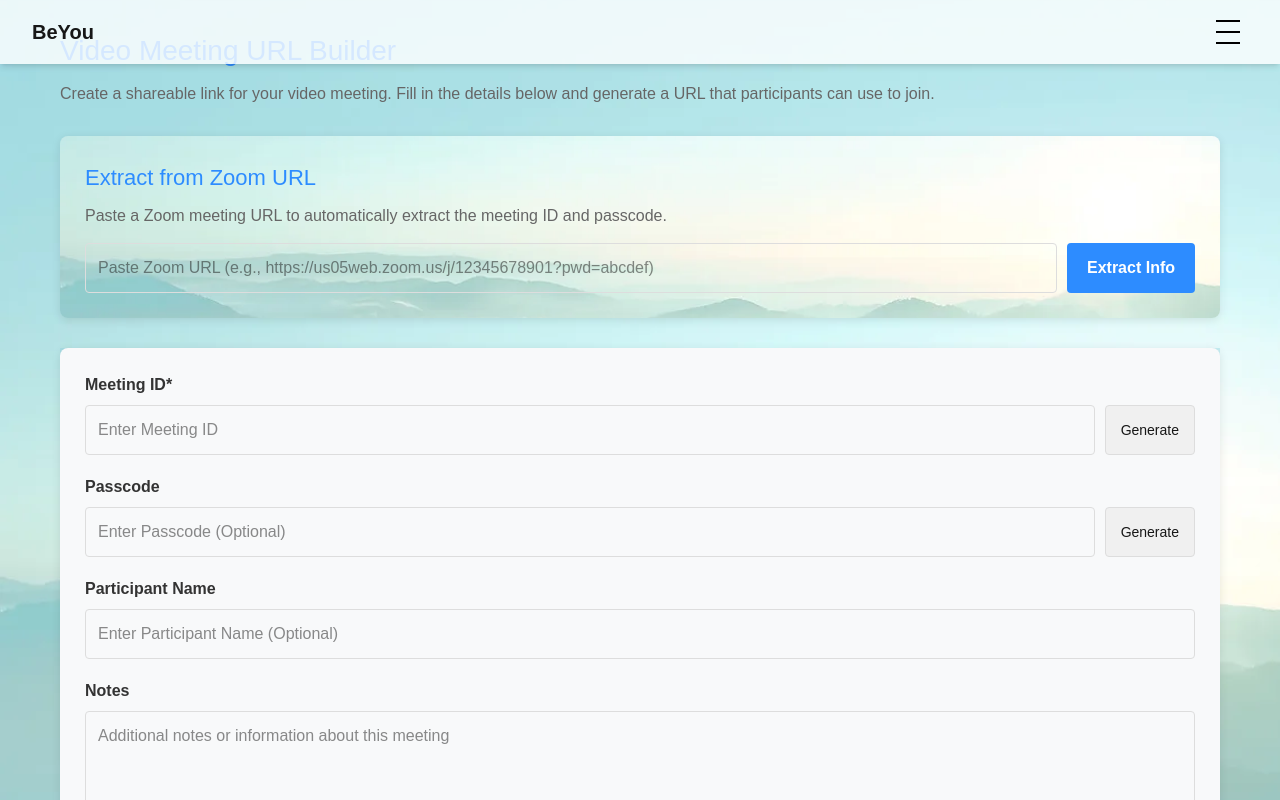
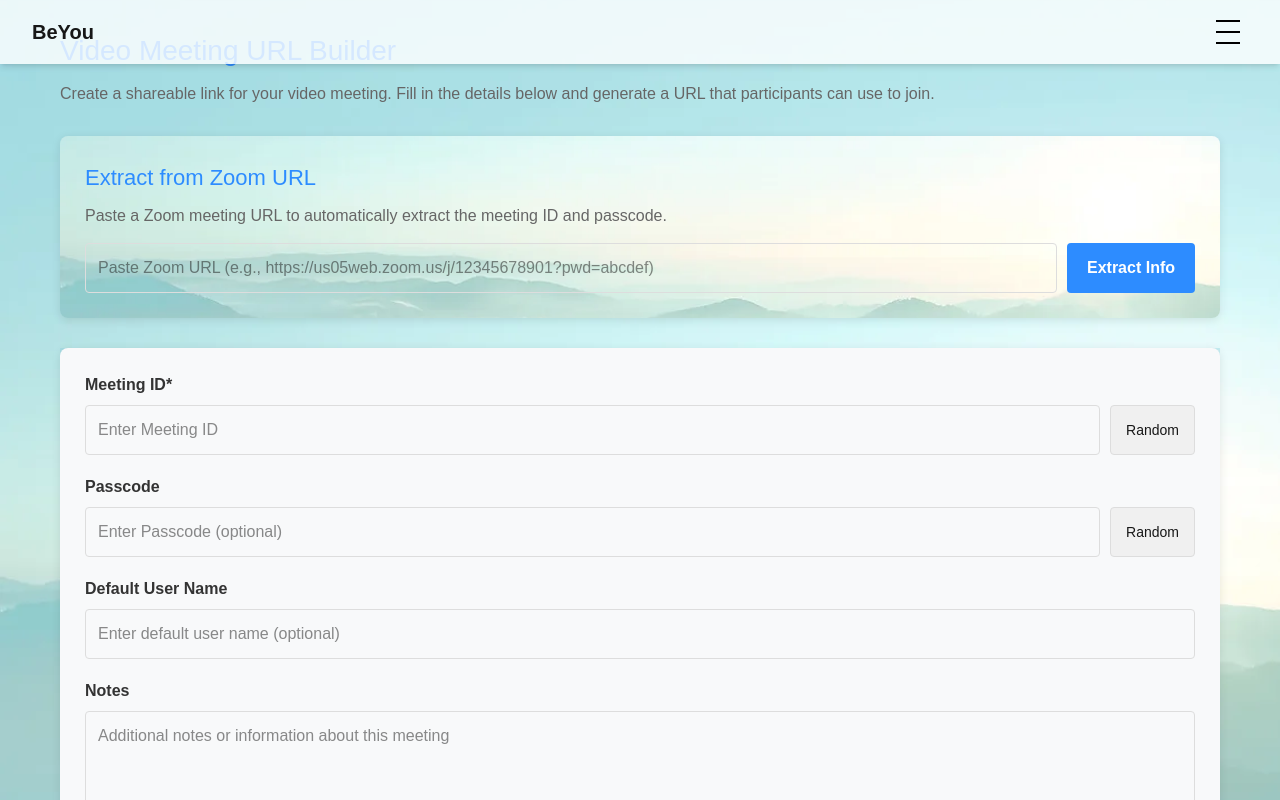
Before and after one commit to jmarkl3/beyou, a Next.js app: page /video-url-bulder in a window 1280 px wide. Shown: the top 800 px of the page. Built offline with nearby package versions, Linux system fonts and the light colour scheme.

Commit message:
added suspense wrappers and verified build

```diff
--- a/app/video-chat/page.js
+++ b/app/video-chat/page.js
@@ -10,29 +10,39 @@
 
 */
 
-import { useSearchParams } from 'next/navigation'; // Changed from useRouter
+import { useSearchParams } from 'next/navigation';
+import { useState, useEffect, Suspense } from 'react';
 import "./videoChat.css"
 
-export default function VideoChat(){
+// Create a client component that uses useSearchParams
+function VideoMeeting() {
+    const searchParams = useSearchParams();
+    const [meetingId, setMeetingId] = useState('');
+    const [passcode, setPasscode] = useState('');
+    const [userName, setUserName] = useState('Guest');
+    const [zoomUrl, setZoomUrl] = useState('');
 
-    const searchParams = useSearchParams();
-    const meetingId = searchParams.get('meetingId');
-    const passcode = searchParams.get('passcode');
-    const userName = searchParams.get('userName') || 'Guest';
-    // ex: http://localhost:3000/video-chat?meetingId=89030782658
-    // http://localhost:3000/video-chat?meetingId=89030782658&passcode=h4LRMK
-    const zoomUrl = `https://zoom.us/wc/${meetingId}/join?pwd=${passcode}&name=${userName}`;
-    // const zoomUrl = `https://zoom.us/wc/${meetingId}/join?pwd=${passcode}&name=${userName}&embedded=true`;
+    useEffect(() => {
+        // Only access searchParams in useEffect to avoid SSR issues
+        const meetingIdParam = searchParams.get('meetingId');
+        const passcodeParam = searchParams.get('passcode');
+        const userNameParam = searchParams.get('userName') || 'Guest';
 
+        setMeetingId(meetingIdParam || '');
+        setPasscode(passcodeParam || '');
+        setUserName(userNameParam);
+
+        if (meetingIdParam) {
+            // ex: http://localhost:3000/video-chat?meetingId=89030782658
+            // http://localhost:3000/video-chat?meetingId=89030782658&passcode=h4LRMK
+            setZoomUrl(`https://zoom.us/wc/${meetingIdParam}/join?pwd=${passcodeParam || ''}&name=${userNameParam}`);
+        }
+    }, [searchParams]);
 
     return (
-        <>
-            <div className="pt-16 pb-4">
-                <div style={{height: "calc(100vh - 100px)", width: "100%", paddingLeft: "5px", paddingRight: "5px", paddingTop: "5px"}}>
-                {/* <div>meetingId {meetingId}</div>
-                <div>passcode {passcode}</div>
-                <div>userName {userName}</div>
-                <div>zoomUrl {zoomUrl}</div> */}
+        <div className="pt-16 pb-4">
+            <div style={{height: "calc(100vh - 100px)", width: "100%", paddingLeft: "5px", paddingRight: "5px", paddingTop: "5px"}}>
+            {meetingId && (
                 <iframe
                     src={zoomUrl}
                     width="100%"
@@ -40,9 +50,42 @@ export default function VideoChat(){
                     allow="microphone; camera; fullscreen"
                     style={{ border: 'none' }}
                 />
+            )}
+            {!meetingId && (
+                <div className="flex items-center justify-center h-full">
+                    <div className="text-center p-8 bg-white rounded-lg shadow-md">
+                        <h2 className="text-2xl font-bold mb-4">No Meeting ID Provided</h2>
+                        <p className="mb-4">Please use a valid meeting link with a meeting ID parameter.</p>
+                        <p className="text-sm text-gray-600">Example: /video-chat?meetingId=12345678901</p>
+                    </div>
+                </div>
+            )}
+            </div>
+        </div>
+    );
+}
+
+// Loading fallback component
+function VideoMeetingLoading() {
+    return (
+        <div className="pt-16 pb-4">
+            <div style={{height: "calc(100vh - 100px)", width: "100%"}} className="flex items-center justify-center">
+                <div className="text-center">
+                    <div className="inline-block h-8 w-8 animate-spin rounded-full border-4 border-solid border-current border-r-transparent align-[-0.125em] motion-reduce:animate-[spin_1.5s_linear_infinite]" role="status">
+                        <span className="!absolute !-m-px !h-px !w-px !overflow-hidden !whitespace-nowrap !border-0 !p-0 ![clip:rect(0,0,0,0)]">Loading...</span>
+                    </div>
+                    <p className="mt-2">Loading meeting...</p>
                 </div>
             </div>
-        </>
-    )
+        </div>
+    );
+}
 
+// Main page component with Suspense boundary
+export default function VideoChat() {
+    return (
+        <Suspense fallback={<VideoMeetingLoading />}>
+            <VideoMeeting />
+        </Suspense>
+    );
 }
--- a/app/video-url-bulder/page.js
+++ b/app/video-url-bulder/page.js
@@ -1,9 +1,10 @@
 'use client';
 
-import { useState } from 'react';
+import { useState, useEffect, Suspense } from 'react';
 import './videoUrlBuilder.css';
 
-export default function VideoUrlBuilder() {
+// Component that handles all the URL building functionality
+function UrlBuilderContent() {
   const [formData, setFormData] = useState({
     meetingId: '',
     passcode: '',
@@ -13,6 +14,12 @@ export default function VideoUrlBuilder() {
   const [generatedUrl, setGeneratedUrl] = useState('');
   const [copySuccess, setCopySuccess] = useState('');
   const [zoomUrl, setZoomUrl] = useState('');
+  const [baseUrl, setBaseUrl] = useState('');
+
+  // Set the base URL on client-side only
+  useEffect(() => {
+    setBaseUrl(`${window.location.origin}/video-chat`);
+  }, []);
 
   // Handle input changes
   const handleInputChange = (e) => {
@@ -52,52 +59,35 @@ export default function VideoUrlBuilder() {
         }
       }
 
-      // If no meeting ID found in path, check query params
-      if (!extractedMeetingId && url.searchParams.get('meetingId')) {
-        extractedMeetingId = url.searchParams.get('meetingId');
+      // Extract passcode from query parameters
+      const searchParams = new URLSearchParams(url.search);
+      let extractedPasscode = searchParams.get('pwd') || '';
+
+      // Update form data with extracted information
+      if (extractedMeetingId) {
+        setFormData({
+          ...formData,
+          meetingId: extractedMeetingId,
+          passcode: extractedPasscode
+        });
+      } else {
+        alert('Could not extract meeting ID from the URL');
       }
-
-      if (!extractedMeetingId) {
-        alert('Could not extract meeting ID from the URL');
-        return;
-      }
-
-      // Extract password from query params
-      // It could be pwd or passcode
-      let extractedPasscode = url.searchParams.get('pwd') || url.searchParams.get('passcode') || '';
-
-      // Some Zoom URLs have the password in a different format like "pwd=abc123.1"
-      // We need to handle this case by removing the ".1" suffix if present
-      if (extractedPasscode.includes('.')) {
-        extractedPasscode = extractedPasscode.split('.')[0];
-      }
-
-      // Update form data
-      setFormData({
-        ...formData,
-        meetingId: extractedMeetingId,
-        passcode: extractedPasscode
-      });
-
-      // Clear the Zoom URL input
-      setZoomUrl('');
-
     } catch (error) {
-      console.error('Error parsing Zoom URL:', error);
-      alert('Invalid Zoom URL format');
+      alert('Invalid URL format');
+      console.error('Error parsing URL:', error);
     }
   };
 
-  // Generate the URL
+  // Generate URL from form data
   const generateUrl = (e) => {
     e.preventDefault();
 
     if (!formData.meetingId) {
-      alert('Please enter a Meeting ID');
+      alert('Meeting ID is required');
       return;
     }
 
-    const baseUrl = `${window.location.origin}/video-chat`;
     let url = `${baseUrl}?meetingId=${formData.meetingId}`;
 
     if (formData.passcode) {
@@ -149,6 +139,7 @@ export default function VideoUrlBuilder() {
     for (let i = 0; i < 6; i++) {
       newPasscode += characters.charAt(Math.floor(Math.random() * characters.length));
     }
+
     setFormData({
       ...formData,
       passcode: newPasscode
@@ -201,9 +192,9 @@ export default function VideoUrlBuilder() {
                   type="button"
                   className="generate-button"
                   onClick={generateRandomMeetingId}
-                  title="Generate Random Meeting ID"
+                  title="Generate Random ID"
                 >
-                  Generate
+                  Random
                 </button>
               </div>
             </div>
@@ -217,7 +208,7 @@ export default function VideoUrlBuilder() {
                   name="passcode"
                   value={formData.passcode}
                   onChange={handleInputChange}
-                  placeholder="Enter Passcode (Optional)"
+                  placeholder="Enter Passcode (optional)"
                 />
                 <button
                   type="button"
@@ -225,20 +216,20 @@ export default function VideoUrlBuilder() {
                   onClick={generateRandomPasscode}
                   title="Generate Random Passcode"
                 >
-                  Generate
+                  Random
                 </button>
               </div>
             </div>
 
             <div className="form-group">
-              <label htmlFor="userName">Participant Name</label>
+              <label htmlFor="userName">Default User Name</label>
               <input
                 type="text"
                 id="userName"
                 name="userName"
                 value={formData.userName}
                 onChange={handleInputChange}
-                placeholder="Enter Participant Name (Optional)"
+                placeholder="Enter default user name (optional)"
               />
             </div>
 
@@ -299,3 +290,26 @@ export default function VideoUrlBuilder() {
     </div>
   );
 }
+
+// Loading component
+function UrlBuilderLoading() {
+  return (
+    <div className="url-builder-container pt-20 pb-16 flex items-center justify-center">
+      <div className="text-center">
+        <div className="inline-block h-8 w-8 animate-spin rounded-full border-4 border-solid border-current border-r-transparent align-[-0.125em] motion-reduce:animate-[spin_1.5s_linear_infinite]" role="status">
+          <span className="!absolute !-m-px !h-px !w-px !overflow-hidden !whitespace-nowrap !border-0 !p-0 ![clip:rect(0,0,0,0)]">Loading...</span>
+        </div>
+        <p className="mt-2">Loading URL builder...</p>
+      </div>
+    </div>
+  );
+}
+
+// Main component with Suspense boundary
+export default function VideoUrlBuilder() {
+  return (
+    <Suspense fallback={<UrlBuilderLoading />}>
+      <UrlBuilderContent />
+    </Suspense>
+  );
+}
```
